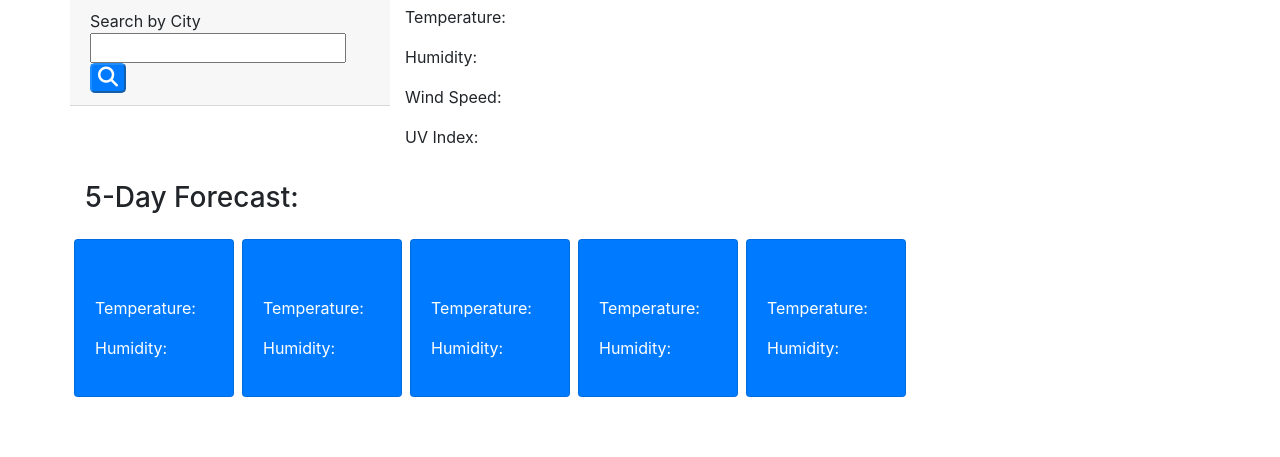
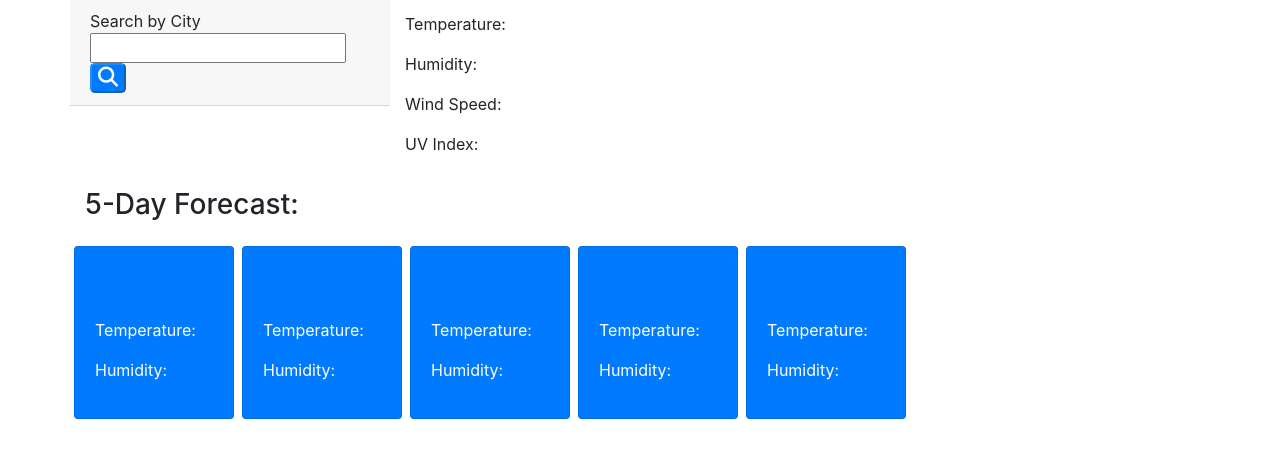
Before and after one commit to jakech617/weather-app, a plain HTML site: page index.html in a window 1280 px wide. Shown: the part 77-534 px from the top of the page. Drawn offline with nearby package versions, Linux system fonts and the light colour scheme.

Commit message:
p styling for recently searched cities

```diff
--- a/Assets/css/style.css
+++ b/Assets/css/style.css
@@ -50,3 +50,7 @@ h3 {
     background-color: red;
     color: white;
 }
+
+p {
+    margin-top: 15px;
+}
```
